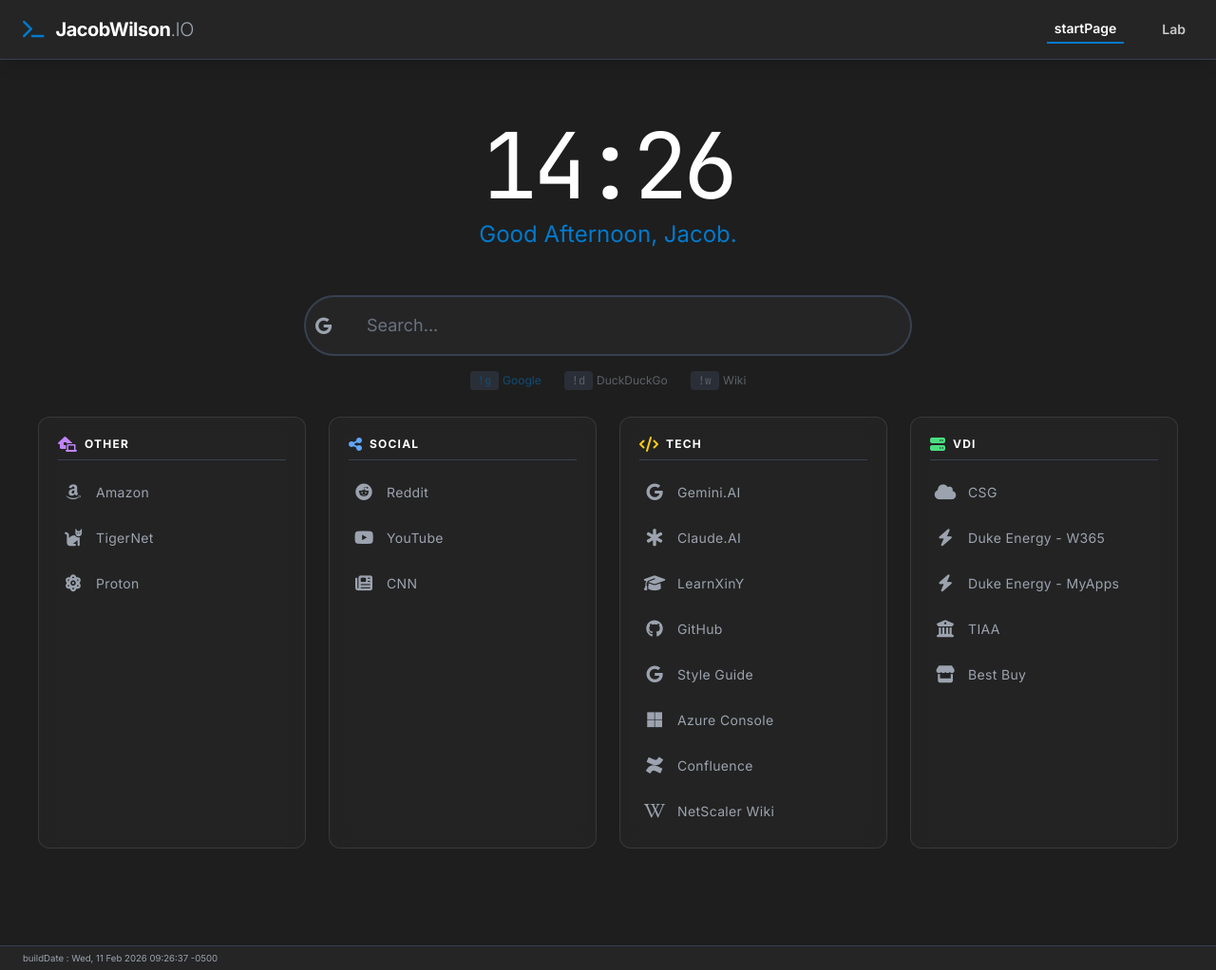
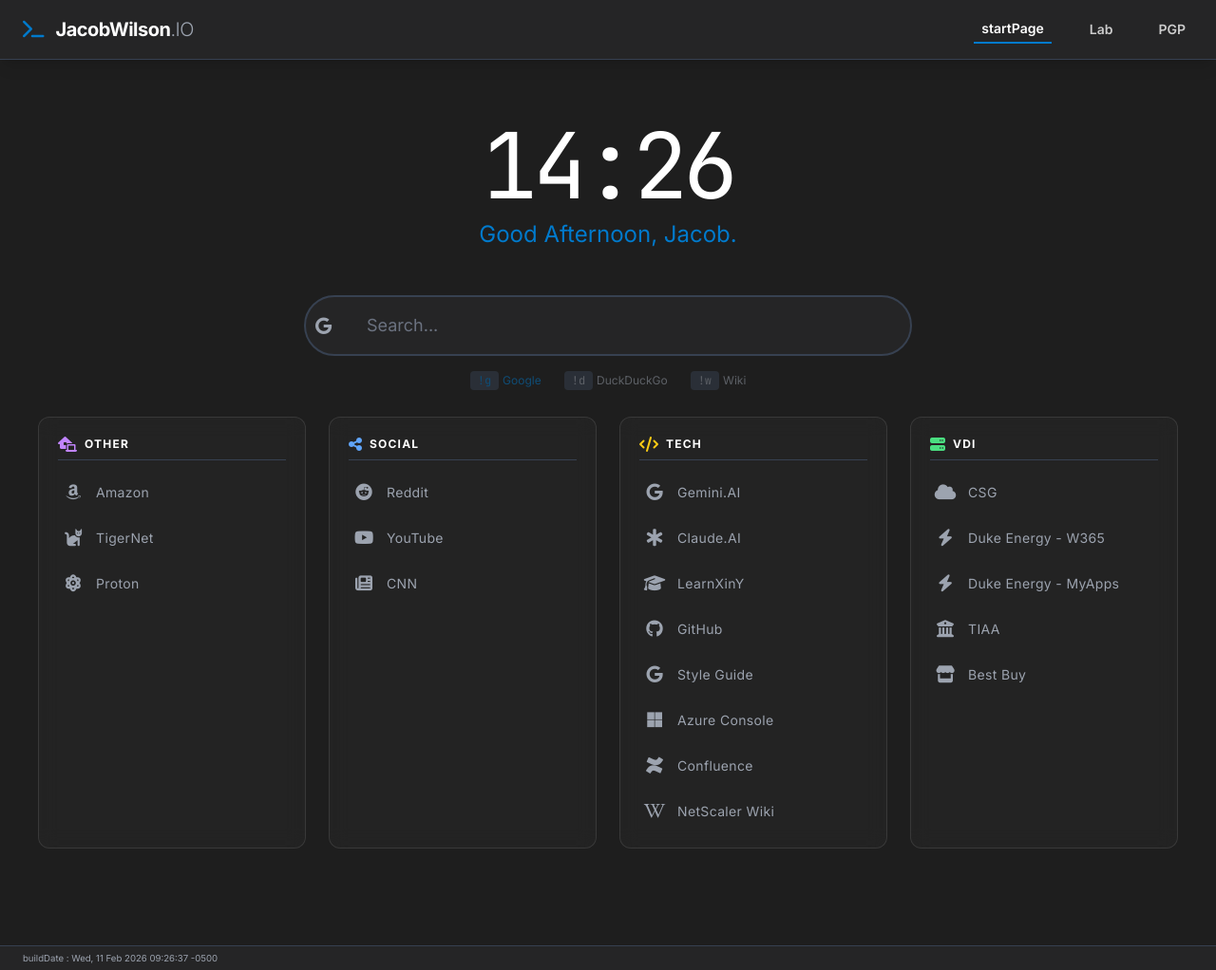
Before and after one commit to jdwilson85/startPage, a Jekyll site: the page built from index.md, in a window 1280 px wide and 1022 px high. Shown: the whole window at 95% size. Built offline with Jekyll 4.4.1, drawn with Linux system fonts in a browser that asks for light colours; nearby versions of some CDN libraries.

Commit message:
add PGP section

```diff
--- a/_data/lab.yml
+++ b/_data/lab.yml
@@ -5,3 +5,7 @@
 - title: NextDNS
   uri: "https://my.nextdns.io/"
   icon: fa-solid fa-shield-halved
+
+- title: OpenPGP Key Server
+  uri: "https://keys.openpgp.org/"
+  icon: fa-solid fa-key
--- a/_includes/nav.html
+++ b/_includes/nav.html
@@ -11,6 +11,9 @@
             <button onclick="switchView('lab')" id="nav-lab" class="nav-item px-2 py-1 text-sm font-semibold hover:text-white transition-colors">
                 Lab
             </button>
+            <button onclick="switchView('pgp')" id="nav-pgp" class="nav-item px-2 py-1 text-sm font-semibold hover:text-white transition-colors">
+                PGP
+            </button>
         </div>
     </div>
 </nav>
--- /dev/null
+++ b/_includes/pgp.html
@@ -0,0 +1,10 @@
+<section id="view-pgp" class="hidden fade-in space-y-8">
+    <div class="bg-vscode-sidebar rounded-lg p-6 border-l-4 border-vscode-accent shadow-md">
+        <div class="flex items-center mb-4">
+            <i class="fa-solid fa-key text-vscode-accent mr-3 text-xl"></i>
+            <h2 class="text-2xl font-bold text-white">Public PGP Key</h2>
+            <p>Feel free to use this key to send me encrypted messages.</p>
+        </div>
+        <pre class="bg-black/30 rounded-md p-4 text-sm text-gray-300 font-mono overflow-x-auto leading-relaxed border border-gray-700">{% include jacob.nexak.com.asc %}</pre>
+    </div>
+</section>
--- a/_includes/scripts/views.html
+++ b/_includes/scripts/views.html
@@ -7,13 +7,10 @@
         document.querySelectorAll('.nav-item').forEach(el => el.classList.remove('active'));
         document.getElementById(`nav-${view}`).classList.add('active');
 
-        if (view === 'lab') {
-            document.getElementById('view-lab').classList.remove('hidden');
-            document.getElementById('view-startpage').classList.add('hidden');
-        } else {
-            document.getElementById('view-lab').classList.add('hidden');
-            document.getElementById('view-startpage').classList.remove('hidden');
-        }
+        const views = ['startpage', 'lab', 'pgp'];
+        views.forEach(v => {
+            document.getElementById(`view-${v}`).classList.toggle('hidden', v !== view);
+        });
     }
 
     function initStartPage() {
--- a/_layouts/default.html
+++ b/_layouts/default.html
@@ -12,6 +12,7 @@
     <main class="flex-grow w-full max-w-7xl mx-auto p-6">
 
         {% include lab.html %}
+        {% include pgp.html %}
 
         <section id="view-startpage" class="fade-in h-full flex flex-col">
             <div class="flex-grow flex flex-col items-center justify-start pt-10 pb-20">
```
Also changed, not shown: 1 other file.
